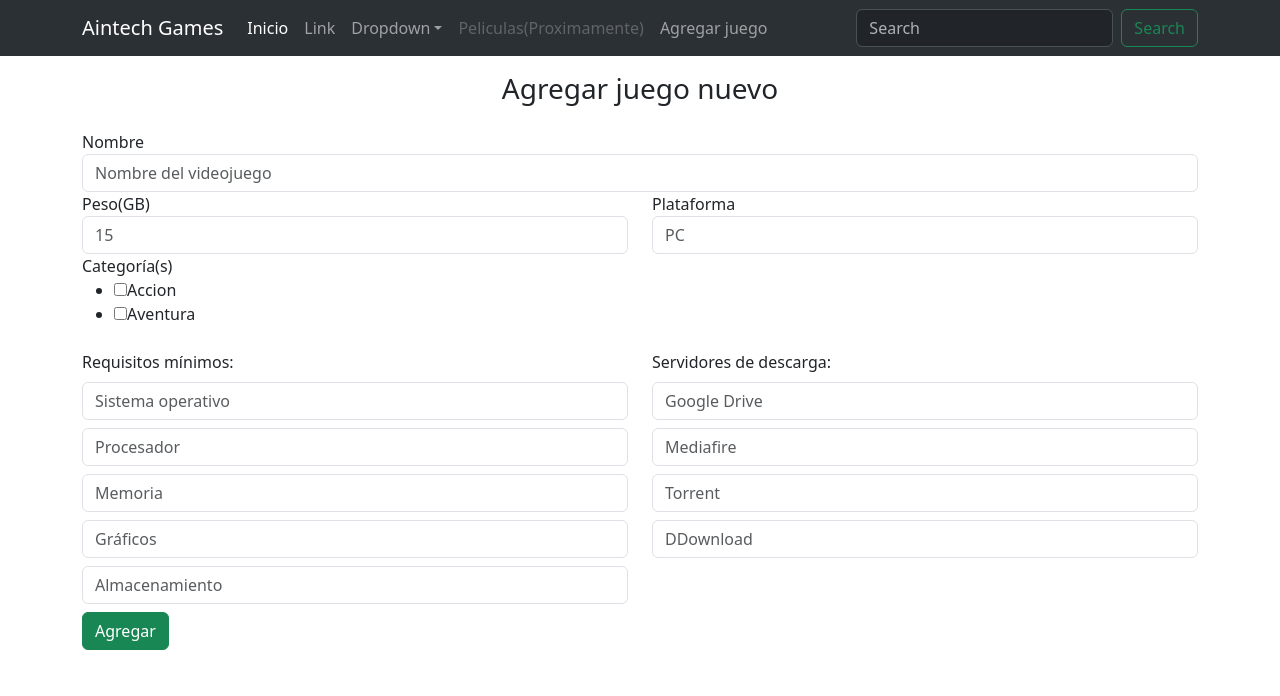
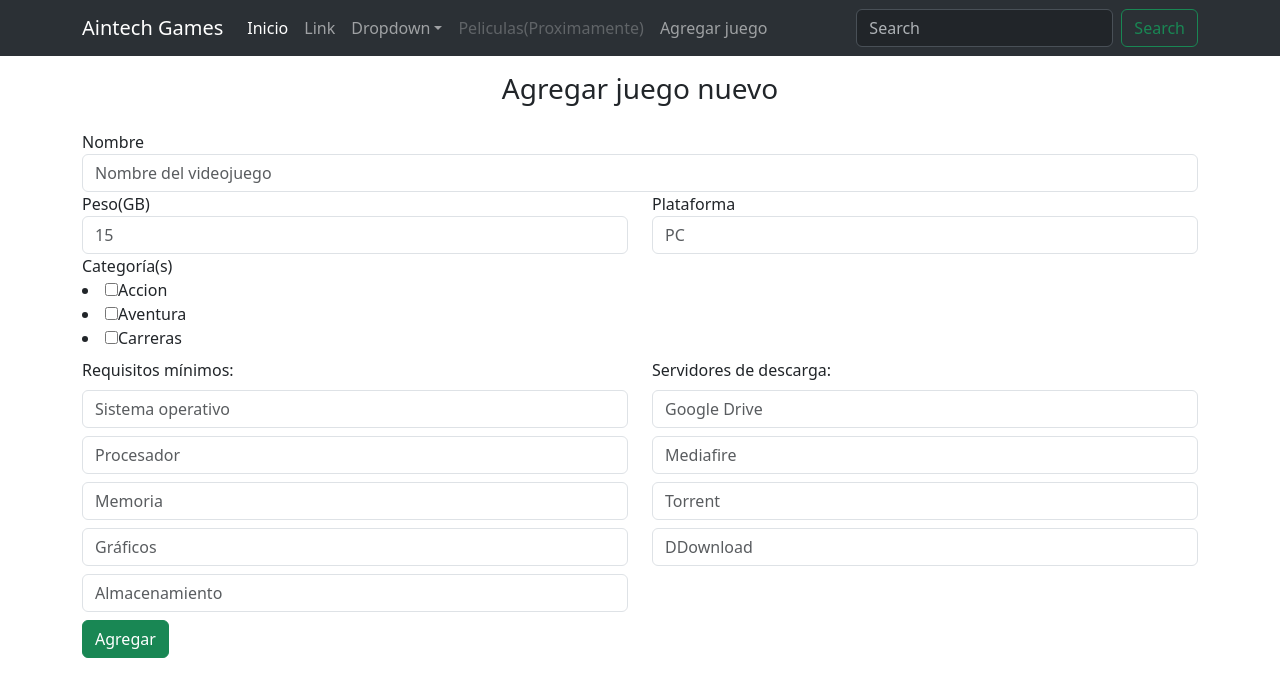
Before and after one commit to silvercrow26/aintech-games-frontend, a React (Vite) app: page /newgame in a window 1280 px wide. Shown: the top 696 px of the page. Built offline with nearby package versions, Linux system fonts and the light colour scheme.

Commit message:
Categories fixed

```diff
--- /dev/null
+++ b/src/components/CheckboxCat.jsx
@@ -0,0 +1,16 @@
+import React from 'react'
+
+export const CheckboxCat = ({ obj, onChange }) => {
+    return (
+        <>
+            <input
+                type="checkbox"
+                id={`custom-checkbox-${obj.index}`}
+                name={obj.name}
+                value={obj.checked}
+                onChange={() => onChange({ ...obj, checked: !obj.checked })}
+            />
+            {obj.name}
+        </>
+    );
+}
--- a/src/games/pages/AddNewGame.jsx
+++ b/src/games/pages/AddNewGame.jsx
@@ -1,4 +1,5 @@
-import React, { useState } from 'react'
+import React, { useMemo, useState } from 'react'
+import { CheckboxCat } from '../../components/CheckboxCat'
 import Header from '../../components/Header'
 import { useForm } from '../../hooks/useForm'
 
@@ -19,52 +20,54 @@ const formFields = {
 
 
 export const AddNewGame = () => {
+
+
     const cat = [
         {
+            order: 0,
             name: 'Accion',
         },
         {
+            order: 1,
             name: 'Aventura',
+        },
+        {
+            order: 2,
+            name: 'Carreras',
         }
     ]
 
 
 
-    const { nombre, peso, categoria, plataforma, sistema, procesador,
+    const { nombre, peso, plataforma, sistema, procesador,
         graficos, memoria, almacenamiento, googledrive, onInputChange, formState, setFormState } = useForm(formFields);
 
-
-    const [checkedState, setCheckedState] = useState(
-        new Array(cat.length).fill(false)
+    const [data, setData] = useState(
+        cat.sort((a, b) => a.order - b.order)
     );
 
+    const isCheck = () => {
+        const categoria = [];
 
-    const handleOnChange = (position) => {
+        data.map((cat) => {
+            if (cat.checked) {
 
-        const updatedCheckedState = checkedState.map((item, index) => {
-            if (index === position) {
-                const cate = cat[index].name;
-                console.log(cate);
+                categoria.push({name: cat.name});
+
                 setFormState({
                     ...formState,
-                    genre : cat.push(cate)
-                });
-
-                return !item;
-            } else {
-                return item;
+                    'categoria': categoria
+                })
             }
-        });
-        setCheckedState(updatedCheckedState);
-        console.log(formState);
+        })
     }
 
     const onSubmit = (event) => {
         event.preventDefault();
+        isCheck();
+        console.log(data);
         console.log(formState);
     }
-
-
 
     return (
         <>
@@ -110,27 +113,16 @@ export const AddNewGame = () => {
                     </div>
                     <label>Categoría(s)</label>
                     <div className='form-group'>
-                        <ul className="form-group">
-                            {cat.map(({ name }, index) => {
-                                return (
-                                    <li key={index}>
-                                        <div className="toppings-list-item">
-                                            <div className="left-section">
-                                                <input
-                                                    type="checkbox"
-                                                    id={`custom-checkbox-${index}`}
-                                                    name={categoria}
-                                                    value={name}
-                                                    checked={checkedState[index]}
-                                                    onChange={() => {handleOnChange(index)}}
-                                                />
-                                                <label htmlFor={`custom-checkbox-${index}`}>{name}</label>
-                                            </div>
-                                        </div>
-                                    </li>
-                                );
-                            })}
-                        </ul>
+                        {data.map((obj, index) => (
+                            <li key={index}>
+                                <CheckboxCat
+                                    obj={obj}
+                                    onChange={(item) => {
+                                        setData(data.map((d) => (d.order === item.order ? item : d)));
+                                    }}
+                                />
+                            </li>
+                        ))}
                     </div>
                     <div className='form row'>
                         <div className='col-md-6'>
@@ -175,7 +167,6 @@ export const AddNewGame = () => {
                                 name='almacenamiento'
                                 onChange={onInputChange}
                             />
-
                         </div>
                         <div className='col-md-6'>
                             <label className='mt-2'>Servidores de descarga:</label>
```
